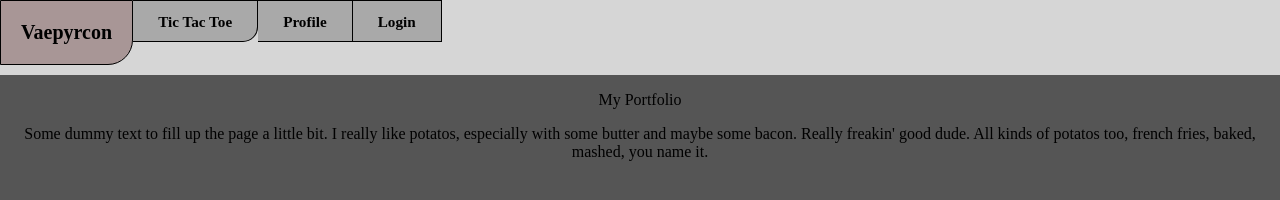
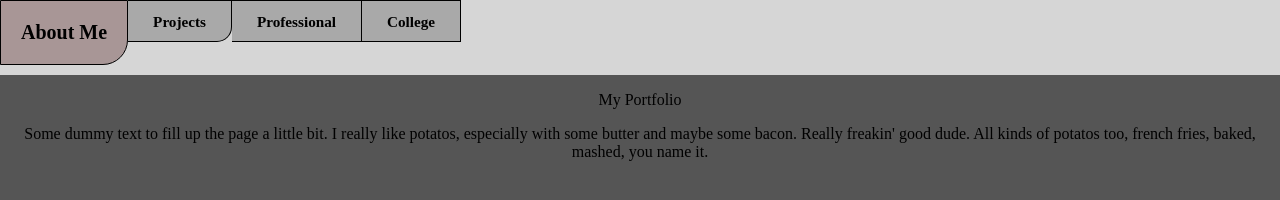
Before and after one commit to Stubeans/Stubeans.github.io, a plain HTML site: page index.html in a window 1280 px wide. Drawn offline with Linux system fonts and the light colour scheme; files that its build step writes are made by us from their sources.

Commit message:
Third fix test

```diff
--- a/index.html
+++ b/index.html
@@ -2,15 +2,15 @@
 <html lang="en-US">
     <head>
         <title>Welcome to my portfolio!</title>
-        <link rel="stylesheet" href="/css/main.css">
+        <link rel="stylesheet" href="/main.css">
         <!-- <script src="/js/script.js" defer> </script>  Or a script here -->
     </head>
     <div style="background-color: rgb(214, 214, 214); padding-bottom: 10px; position: sticky; top: 0;">
         <nav style="position: sticky; margin: 0; top: 0; left: 0; display: inline-flex; align-items: flex-start;">
-            <a class="banner" href="/"><h1>Vaepyrcon</h1></a>
-            <a class="smallBanner" href="/tictactoe"><h1>Tic Tac Toe</h1></a>
-            <a class="smallBanner" href="/profile"><h1>Profile</h1></a>
-            <a class="smallBanner" href="/account"><h1>Login</h1></a>
+            <a class="banner" href="/"><h1>About Me</h1></a>
+            <a class="smallBanner" href="/tictactoe"><h1>Projects</h1></a>
+            <a class="smallBanner" href="/profile"><h1>Professional</h1></a>
+            <a class="smallBanner" href="/account"><h1>College</h1></a>
 
         </nav>
     </div>
```
